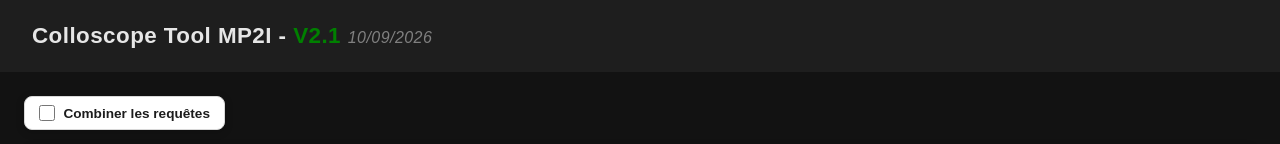
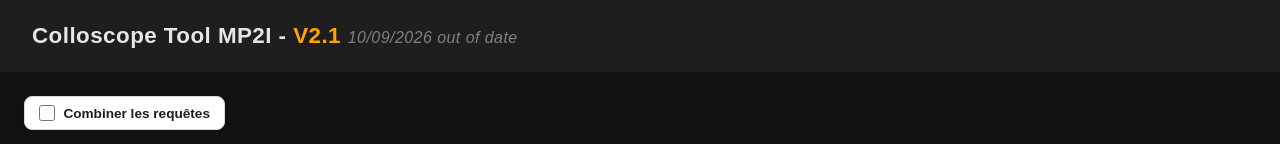
Before and after one commit to kilto56/colloscope, a plain HTML site: page index.html in a window 1280 px wide. Shown: the top 144 px of the page. Drawn offline with Linux system fonts and the light colour scheme.

Commit message:
Update index.html

```diff
--- a/index.html
+++ b/index.html
@@ -24,7 +24,7 @@
 </head>
 <body>
     <header>
-        <h1>Colloscope Tool MP2I - <span style="color: green;">V2.1</span> <span style="font-style: italic; color: grey; font-weight: 100; font-size: 1rem; margin-bottom: .5rem;">10/09/2026</span></h1>
+        <h1>Colloscope Tool MP2I - <span style="color: orange;">V2.1</span> <span style="font-style: italic; color: grey; font-weight: 100; font-size: 1rem; margin-bottom: .5rem;">10/09/2026 out of date</span></h1>
     </header>
     <main>
         <label class="combine-toggle">
```
